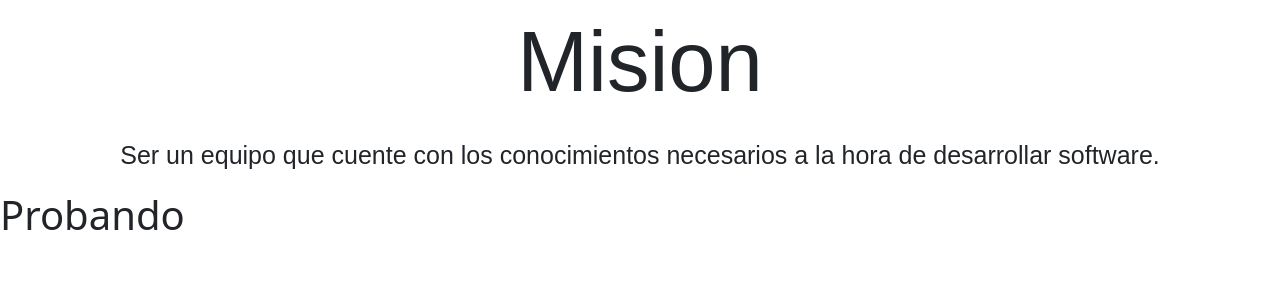
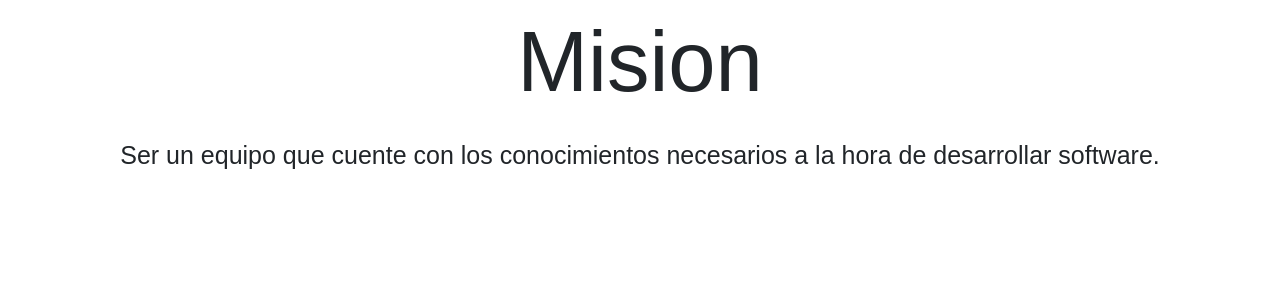
Before and after one commit to AnibalLP/Emprendimiento2021, a PHP site: page / in a window 1280 px wide. Shown: the part 486-786 px from the top of the page. Run offline with PHP 8.4, Linux system fonts and the light colour scheme.

Commit message:
Elimine el ejemplo
El ejemplo de ayer no se había eliminado, ahorita lo hice

```diff
--- a/index.php
+++ b/index.php
@@ -33,7 +33,7 @@
             </div>
 
     </div>
-    <h1>Probando </h1>
+
 
   <script src="https://cdn.jsdelivr.net/npm/bootstrap@5.1.1/dist/js/bootstrap.bundle.min.js"
   integrity="sha384-/bQdsTh/da6pkI1MST/rWKFNjaCP5gBSY4sEBT38Q/9RBh9AH40zEOg7Hlq2THRZ"
```
